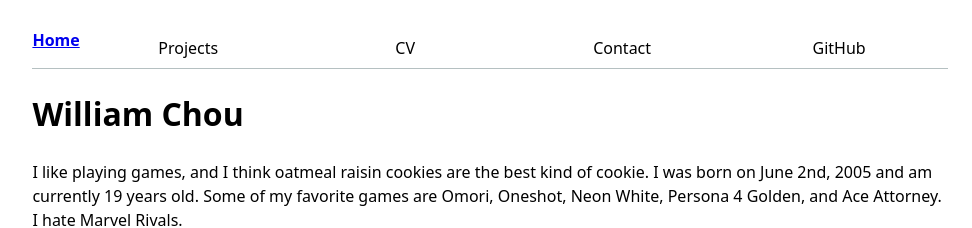
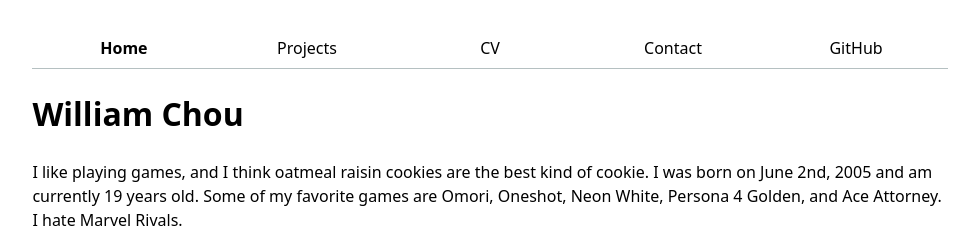
Before and after one commit to williamchou500/portfolio, a plain HTML site: page index.html in a window 1280 px wide. Shown: the top 228 px of the page, without its empty margins (150-1122 px from the left). Drawn offline with Linux system fonts and the light colour scheme.

Commit message:
fixed css

```diff
--- a/contact/style.css
+++ b/contact/style.css
@@ -29,6 +29,11 @@
 }
 
 a.current {
+  flex: 1;
+  text-decoration: none;
+  color: inherit;
+  text-align: center;
+  padding: 0.5em;
   font-weight: bold;
 }
 
--- a/profile/style.css
+++ b/profile/style.css
@@ -29,6 +29,11 @@
 }
 
 a.current {
+  flex: 1;
+  text-decoration: none;
+  color: inherit;
+  text-align: center;
+  padding: 0.5em;
   font-weight: bold;
 }
 
--- a/projects/style.css
+++ b/projects/style.css
@@ -29,6 +29,11 @@
 }
 
 a.current {
+  flex: 1;
+  text-decoration: none;
+  color: inherit;
+  text-align: center;
+  padding: 0.5em;
   font-weight: bold;
 }
 
--- a/style.css
+++ b/style.css
@@ -29,6 +29,11 @@ a.nav {
 }
 
 a.current {
+  flex: 1;
+  text-decoration: none;
+  color: inherit;
+  text-align: center;
+  padding: 0.5em;
   font-weight: bold;
 }
 
```
